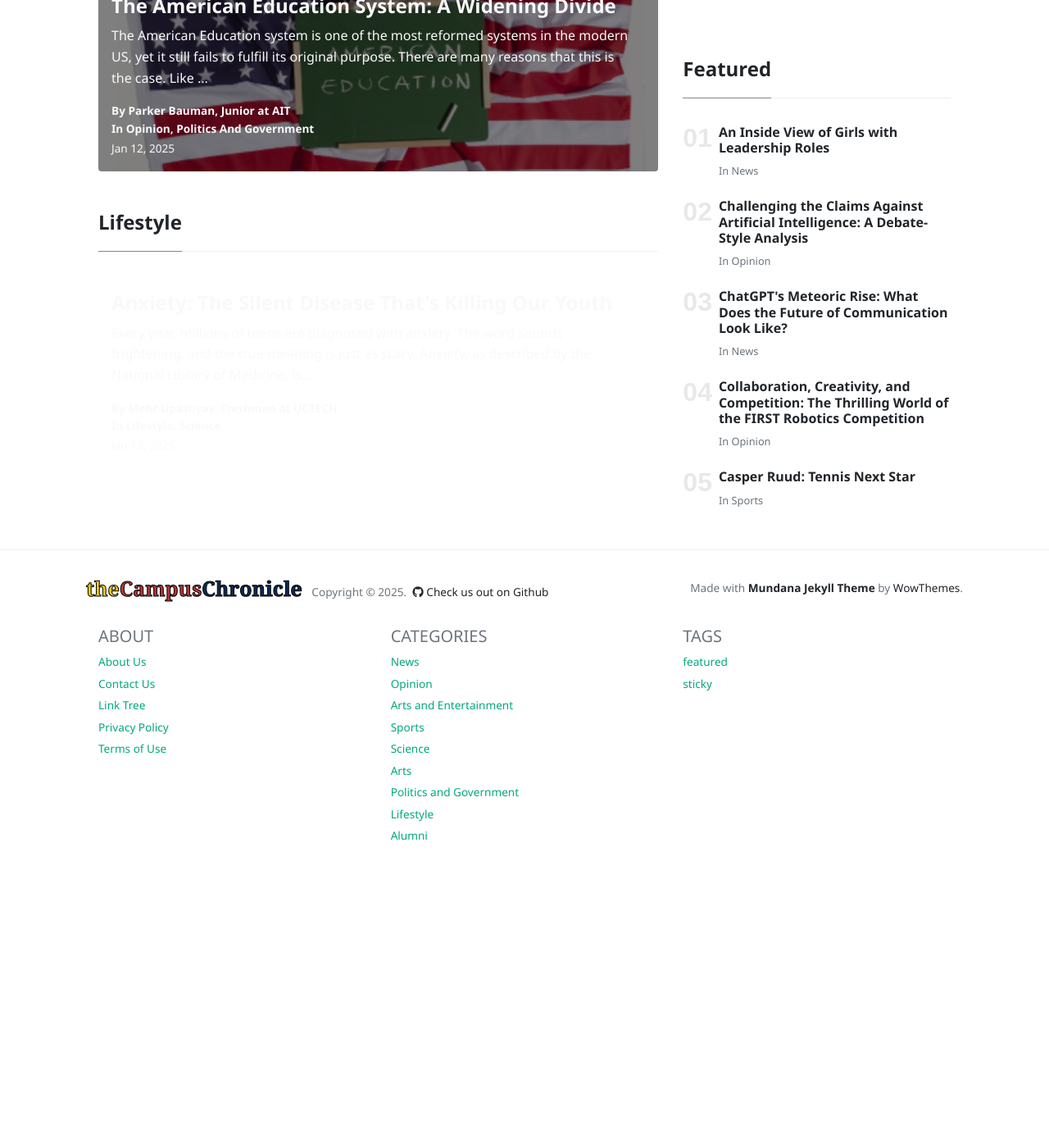
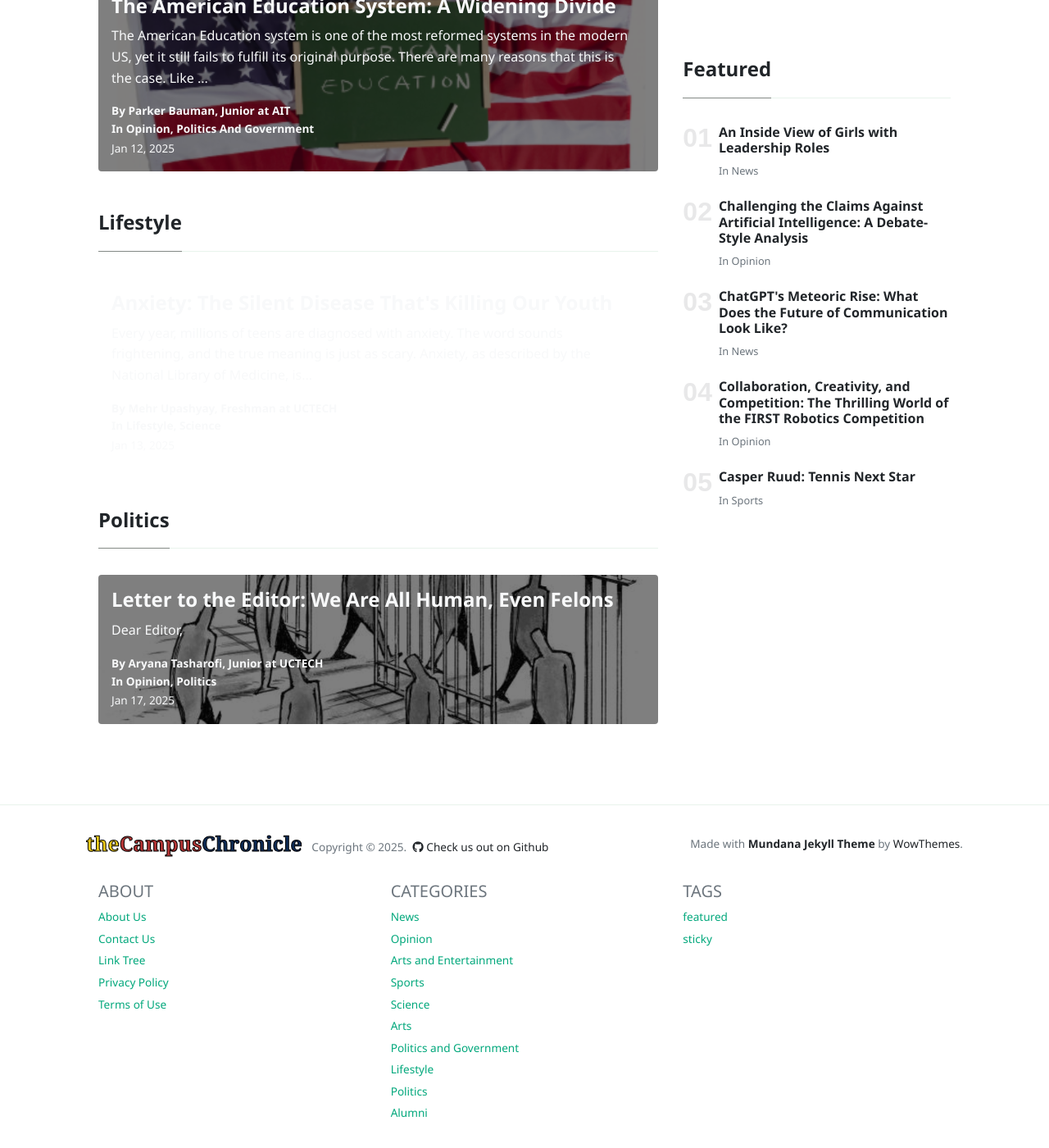
Before and after one commit to The-Campus-Chronicle/website, a Jekyll site: the page built from _pages/categories.html, in a window 1280 px wide and 1400 px high, scrolled down 5966 px. Shown: the whole window at 82% size. Built offline with Jekyll 4.4.1, drawn with Linux system fonts in a browser that asks for light colours; nearby versions of some CDN libraries; before the commit the page ends 7028 px from its top, so only the background shows below that; some of the changed lines change nothing that is shown.

Commit message:
aryana article

```diff
--- a/_config.yml
+++ b/_config.yml
@@ -830,6 +830,16 @@ authors:
         school:         MHS
         grade:          Sophomore
 
+    aryana:
+        name:           Aryana Tasharofi
+        avatar:         /assets/images/avatars/anonymous.jpg
+        role:           Member
+        bio:            "Hi, I'm Aryana Tasharofi."
+        email:          atasharofi@ucvts.org
+        school:         UCTECH
+        grade:          Junior
+
+
 
 
 
--- /dev/null
+++ b/_posts/2025/2025-01-17-letter-to-the-editor:-we-are-all-human,-even-felons.md
@@ -0,0 +1,35 @@
+---
+layout: post
+title:  "Letter to the Editor: We Are All Human, Even Felons"
+author: [aryana]
+categories: [ Opinion, Politics ]
+image: assets/images/articles_2025/prisoners.png
+tags: []
+---
+
+Dear Editor,
+
+“American prisons and jails hold over 2.1 million individuals at any given time” (Mosteller). Prison reform should not be delayed any longer as the US is the country that imprisons “the most people as a share of its population” (Buchholz). The purpose of prisons and jails should be to act as an agent of change, with their main objective being the alteration of criminals’ behavior. When prisoners are treated as inhuman, they begin to think of themselves that way. The repulsive food and oppressive atmosphere is debilitating and would be to any average person. Day in and day out doing the same things at the same time slowly chips away at the little sanity they have preserved since being incarcerated. Depending on their sentence, incarcerated individuals won’t be imprisoned forever, and after they serve their time we cannot expect them to be model citizens following isolationist treatment for a number of years. Providing services like therapy, higher education courses, and drug rehabilitation treatments give inmates an opportunity to work through their own problems and keep a goal in mind that they can work towards with all of their free time.
+
+When prisoners are finally released, a lot of them struggle to get by, especially if they have spent a bulk of their life in a penitentiary. Without specified reentry programs to reintegrate former prisoners back into society how do we expect them to become law abiding citizens? According to a 2021 report from the Bureau of Justice Statistics, “[A]bout 66% of persons released from state prisons across 24 states in 2008 were arrested within three years after release, and 82% were arrested within ten years” (US DOJ). Finding work as a felon is extremely difficult, moreso when they were previously unable to pursue higher education. Without a degree or trade skill, it is hard enough to find a job without a criminal record. Lacking a source of steady income encourages more illegal behavior to make ends meet, which restarts this dangerous cycle of being imprisoned and then spit out again. Having some sort of community supervision with a parole officer or a program providing aid with job placement and mentoring are vital in order to lower the recidivism rate in the US.
+
+In addition, the right to vote should not be revoked based solely on a felon label. In the US, “35 states prevent persons on parole from voting and additional 12 states have laws that either permanently ban felons from voting or require significant waiting periods before being eligible to vote again” (Meyers). Those who have been through the prison system are likely the most concerned with the issues pertaining to prison reform. If no one who has actually experienced the inside of a prison is permitted to vote, how do we expect to shape our prisons in a way that is beneficial for not just the community but the inmate as well?
+
+The idea that you are condemned the moment you commit a single wrongdoing is ludicrous. There are no good or bad people because morality is a spectrum. It is up to interpretation to decide whether something is right or wrong, and there are always two different ways to look at a situation. It may be easier to categorize actions as black and white, but it is harder to see the truth: everything is gray. People may not be inherently good or bad, but if they commit a crime that is decidedly unacceptable in society that should not directly equate to being undeserving of basic human rights or treatment as such. If we, the public, consider ourselves more civilized or above those in prison, shouldn’t we be able to see the situation with more human empathy as well as a desire to help them grow and make the best out of life? We are all human, and none of us are infallible.
+
+Sincerely,
+
+Aryana Tasharofi
+
+
+### Works Cited:
+
+Buchholz, Katharina. “Infographic: The Countries Imprisoning the Most People.” Statista Daily Data, Statistica, 2 Sept. 2019, www.statista.com/chart/19212/the-countries-imprisoning-the-most-people/.
+
+Granlund, Dave. "US Prison System." Dave Granlund Cartoons, Jul 2012, https://www.davegranlund.com/cartoons/2012/07/24/us-prison-system/.
+
+Meyers, Lisa. “The Difficulties of Rejoining Society after a Felony Conviction.” Northwest Career College, 11 Mar. 2024, www.northwestcareercollege.edu/blog/the-difficulties-of-rejoining-society-after-a-felony-conviction/#:~:text=Not%20having%20a%20job%20leads%20to%20a%20huge,to%20illegal%20activities%20in%20order%20to%20make%20money.
+
+Mosteller, Jeremiah. “Why Reentry Programs Are Important.” HOPE for Prisoners, 13 Dec. 2018, hopeforprisoners.org/why-reentry-programs-are-important/#:~:text=Successful%20reentry%20programs%20give%20former%20offenders%20opportunities%20to,productive%20work%2C%20reducing%20recidivism%20and%20improving%20public%20safety.
+
+“Reentry.” Office of Justice Programs, US Department of Justice, 11 Apr. 2024, www.ojp.gov/feature/reentry/overview.
```
Also changed, not shown: assets/images/articles_2025/prisoners.png (added).
